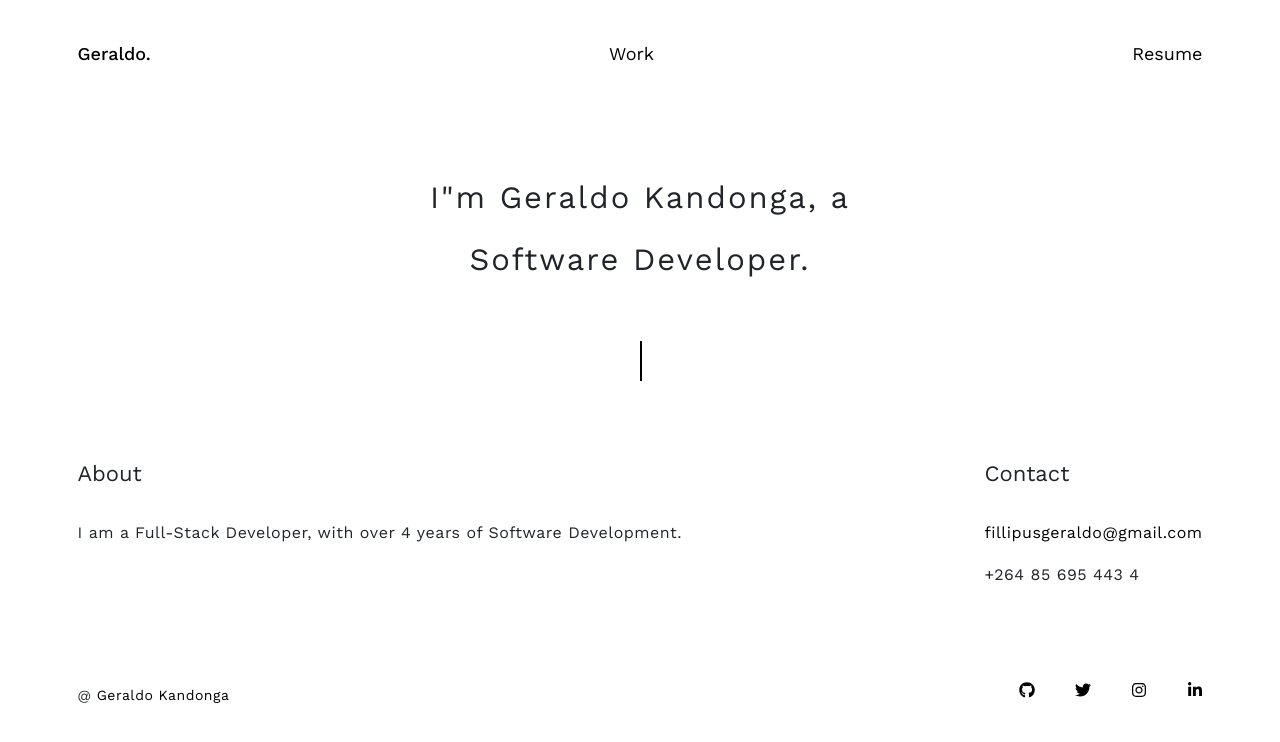
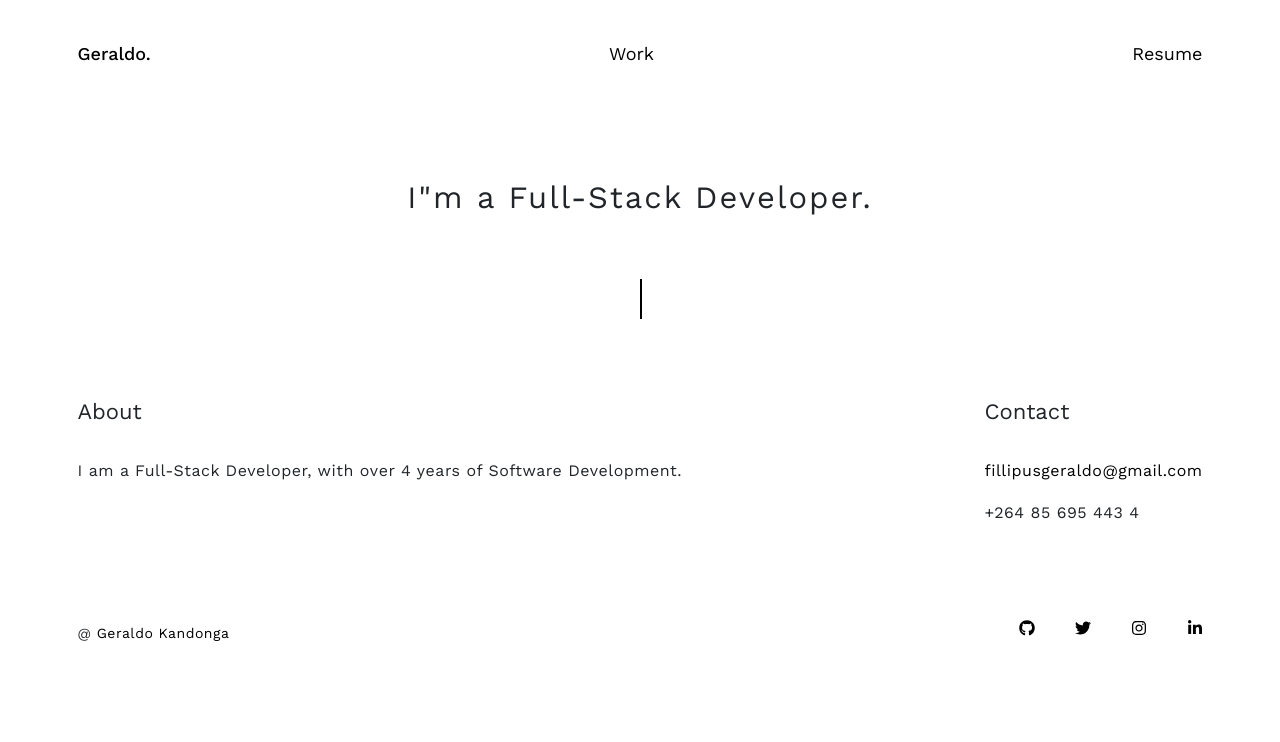
Before and after one commit to geraldokandonga/geraldokandonga, a React (Create React App) app: page / in a window 1280 px wide. Shown: the top 742 px of the page. Built offline with nearby package versions, Linux system fonts and the light colour scheme.

Commit message:
edit heading title

```diff
--- a/package.json
+++ b/package.json
@@ -1,7 +1,7 @@
 {
   "name": "geraldokandonga",
   "version": "0.1.0",
-  "homepage": "https://geraldokandonga.github.io",
+  "homepage": "https://geraldokandonga.github.io/geraldokandonga",
   "private": false,
   "dependencies": {
     "@testing-library/jest-dom": "^5.16.5",
--- a/src/components/Header/index.js
+++ b/src/components/Header/index.js
@@ -9,7 +9,7 @@ const Header = () => {
   return (
     <HeaderContainer>
       <HeaderHeading className="animated fadeIn">
-        <h1>I"m Geraldo Kandonga, a Software Developer.</h1>
+        <h1>I"m a Full-Stack Developer.</h1>
       </HeaderHeading>
       <HeaderWorkLine className="animated fadeIn">
         <div className="vertical-line"></div>
```
